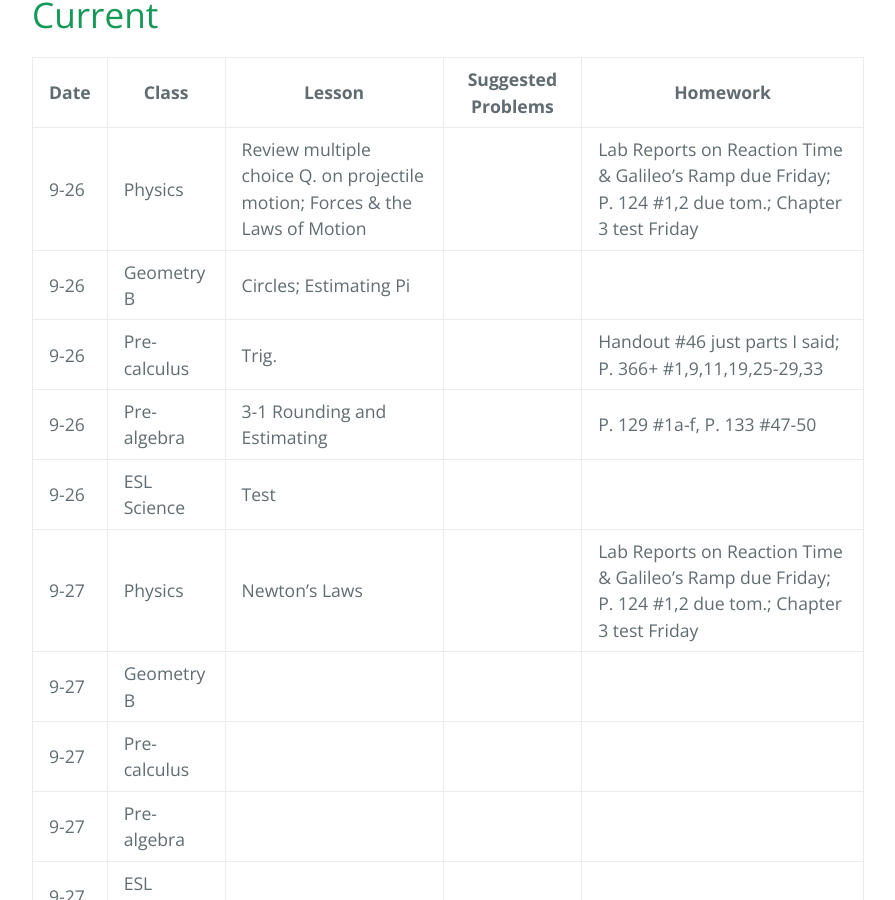
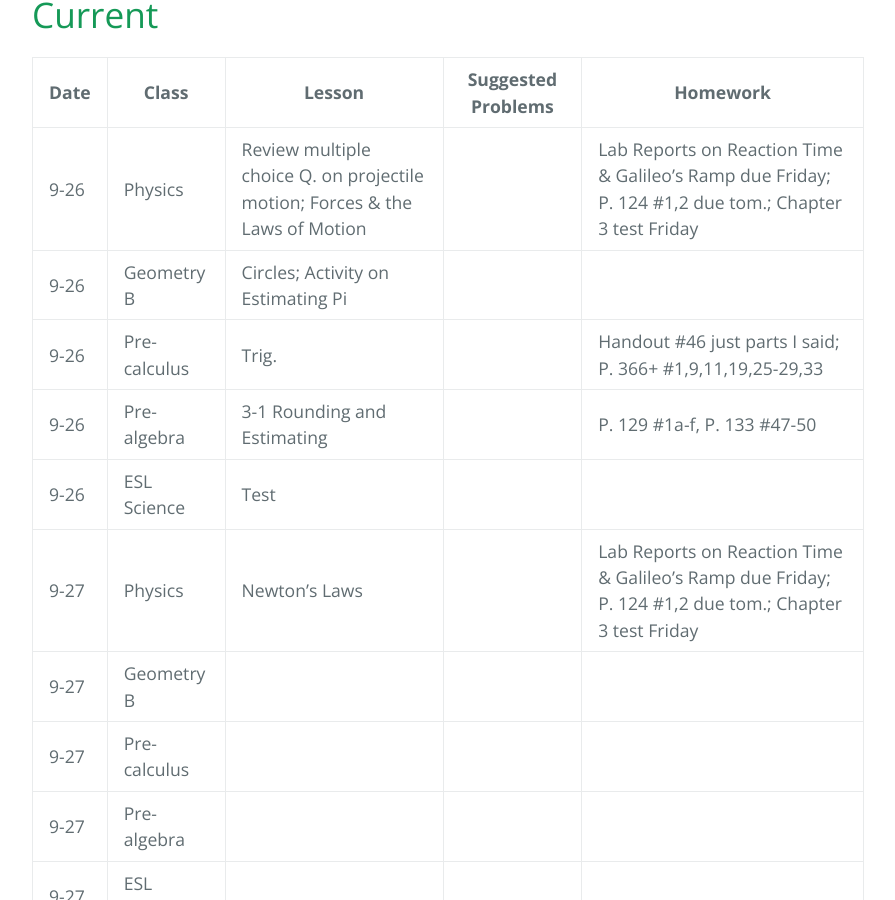
Before and after one commit to gpayoo/gpayoo, a Jekyll site: the page built from index.md, in a window 1280 px wide and 900 px high, scrolled down 511 px. Shown: the whole window, without its empty margins (192-1087 px from the left). Built offline with Jekyll 4.4.1, drawn with Linux system fonts in a browser that asks for light colours; our own code applies the rules of GitHub Pages for plain Markdown files.

Commit message:
Update index.md

```diff
--- a/index.md
+++ b/index.md
@@ -10,7 +10,7 @@ layout: default
 | Date | Class | Lesson | Suggested Problems | Homework |
 | ---- | ----- | ------ | -------- | ---
 | 9-26 | Physics | Review multiple choice Q. on projectile motion; Forces & the Laws of Motion | | Lab Reports on Reaction Time & Galileo's Ramp due Friday; P. 124 #1,2 due tom.; Chapter 3 test Friday
-| 9-26 | Geometry B | Circles; Estimating Pi | |  |
+| 9-26 | Geometry B | Circles; Activity on Estimating Pi | |  |
 | 9-26 | Pre-calculus | Trig.  | | Handout #46 just parts I said; P. 366+ #1,9,11,19,25-29,33
 | 9-26 | Pre-algebra | 3-1 Rounding and Estimating | | P. 129 #1a-f, P. 133 #47-50
 | 9-26 | ESL Science | Test |  |
```
